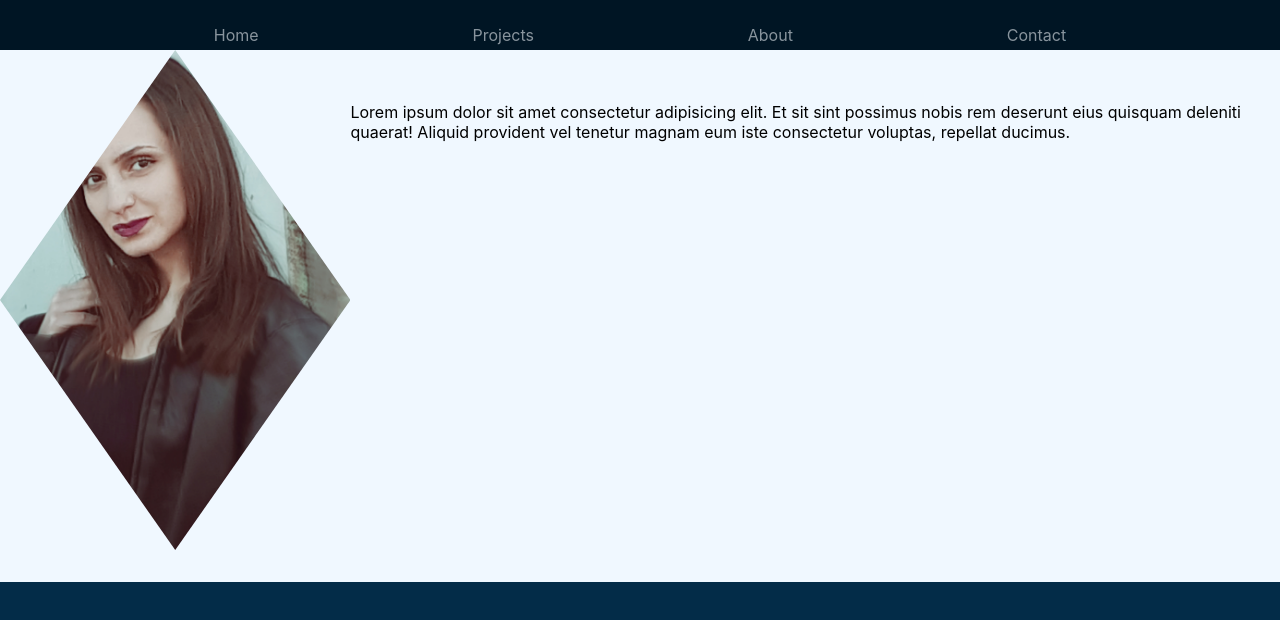
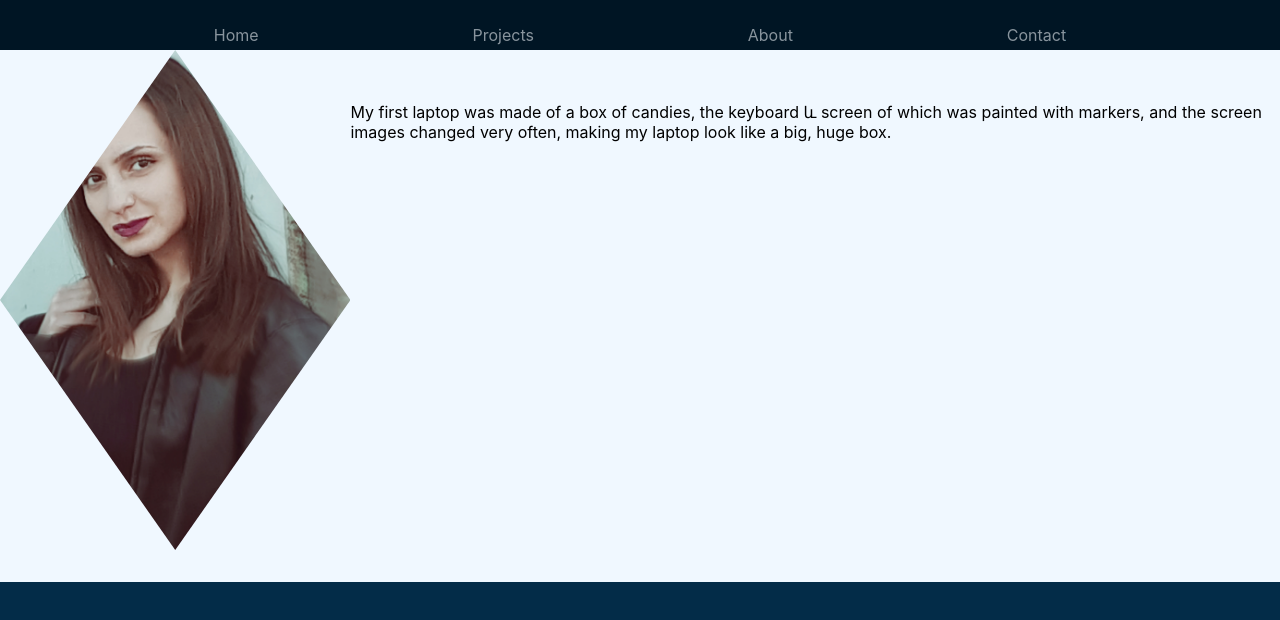
Before and after one commit to mariamgri22/mariam-portfolio, a React (Create React App) app: page /about in a window 1280 px wide. Shown: the top 620 px of the page. Built offline with nearby package versions, Linux system fonts and the light colour scheme.

Commit message:
fix:info

```diff
--- a/src/components/About/index.jsx
+++ b/src/components/About/index.jsx
@@ -9,7 +9,7 @@ export default function About() {
       <img className='image' src={imageMar}/>
       <div>
         <p>My Info</p>
-        Lorem ipsum dolor sit amet consectetur adipisicing elit. Et sit sint possimus nobis rem deserunt eius quisquam deleniti quaerat! Aliquid provident vel tenetur magnam eum iste consectetur voluptas, repellat ducimus.
+        My first laptop was made of a box of candies, the keyboard և screen of which was painted with markers, and the screen images changed very often, making my laptop look like a big, huge box.
       </div>
     </div>
 
```
